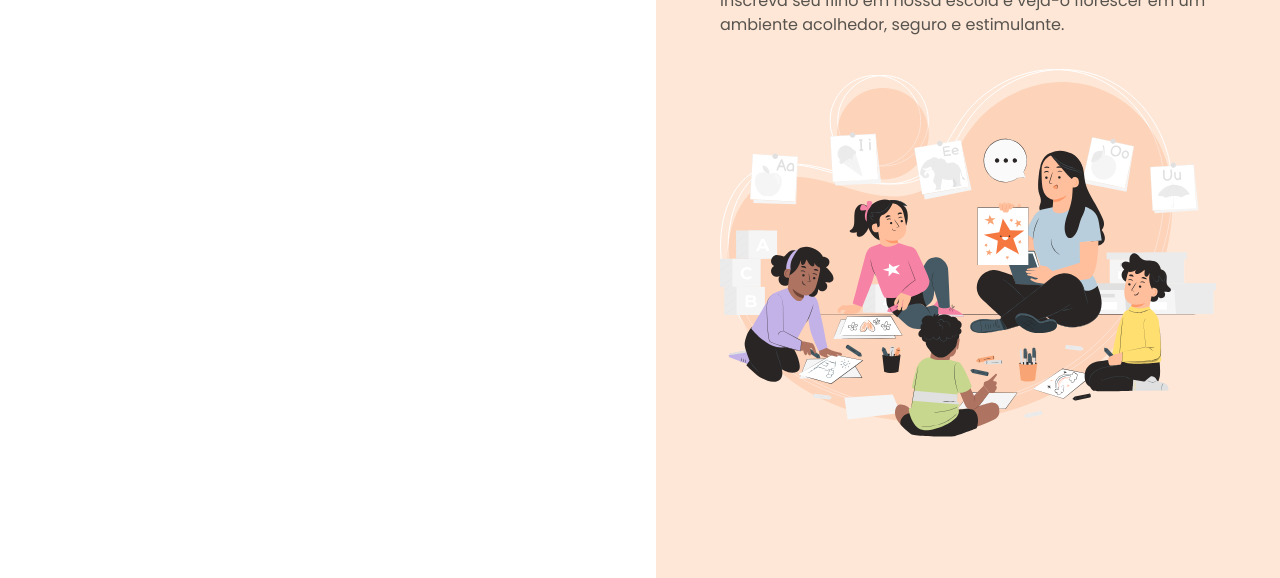
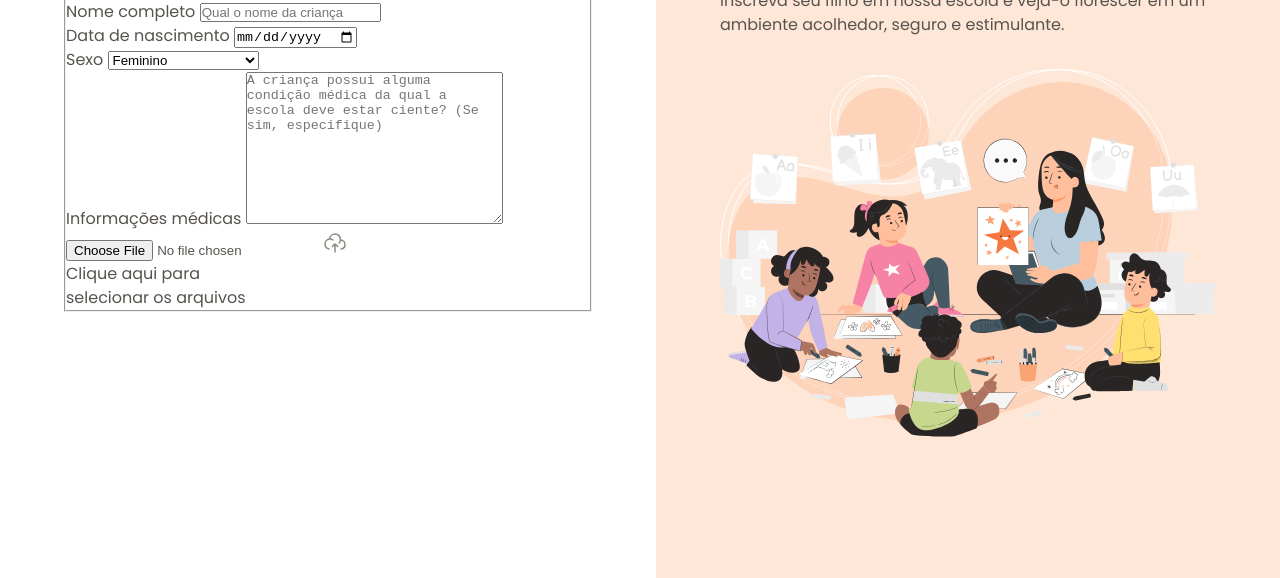
Before and after one commit to EduardoCosta76/Formulario-de-matricula, a plain HTML site: page index.html in a window 1280 px wide. Shown: the part 222-800 px from the top of the page. Drawn offline with Linux system fonts and the light colour scheme.

Commit message:
iniciando o formulario

```diff
--- a/index.html
+++ b/index.html
@@ -23,7 +23,48 @@
 
                 <h1>Formulário de matrícula</h1>
                 <p>Preencha os dados abaixo para matricular seu filho na escola de educação infantil Estrelas do Amanhã.</p>
+
+                <form method="post" enctype="multipart/form-data">
+                    <fieldset class="child-info">
+                        <legend>Informações da criança</legend>
+
+                        <div class="input-wrapper">
+                          <label for="fullname">Nome completo</label>
+                          <input id="fullname" name="fullname" type="text" placeholder="Qual o nome da criança">
+                        </div>
+
+                        <div class="input-wrapper">
+                            <label for="birth">Data de nascimento</label>
+                            <input type="date" name="birth" id="birth">
+                        </div>
+
+                        <div class="select-wrapper">
+                            <label for="gender">Sexo</label>
+                            <select name="gender" id="gender">
+                                <option value="female">Feminino</option>
+                                <option value="female">Feminino</option>
+                                <option value="na">Prefiro não responder</option>
+                            </select>
+                        </div>
+
+                        <div class="textarea-wrapper">
+                            <label for="medical-info">Informações médicas</label>
+                            <textarea name="medical-info" id="medical-info" cols="30" rows="10" placeholder="A criança possui alguma condição médica da qual a escola deve estar ciente? (Se sim, especifique)"
+
+                            ></textarea>
+                        </div>
+
+                        <div class="droparea-wrapper">
+                            <input type="file" name="birth-file" id="birth-file">
+                            <img src="assets/icons/cloud-upload.svg" alt="">
+                            <p>Clique aqui para <br>selecionar os arquivos</p>
+                        </div>
+
+                    </fieldset>
+                </form>
             </div>
+
+
         </main>
 
         <aside>
--- a/styles/global.css
+++ b/styles/global.css
@@ -21,6 +21,7 @@
     --stroke-highlight: #f3541c;
     --semantic-error: #dc2626;
 
+
 }
 
 body {
```
